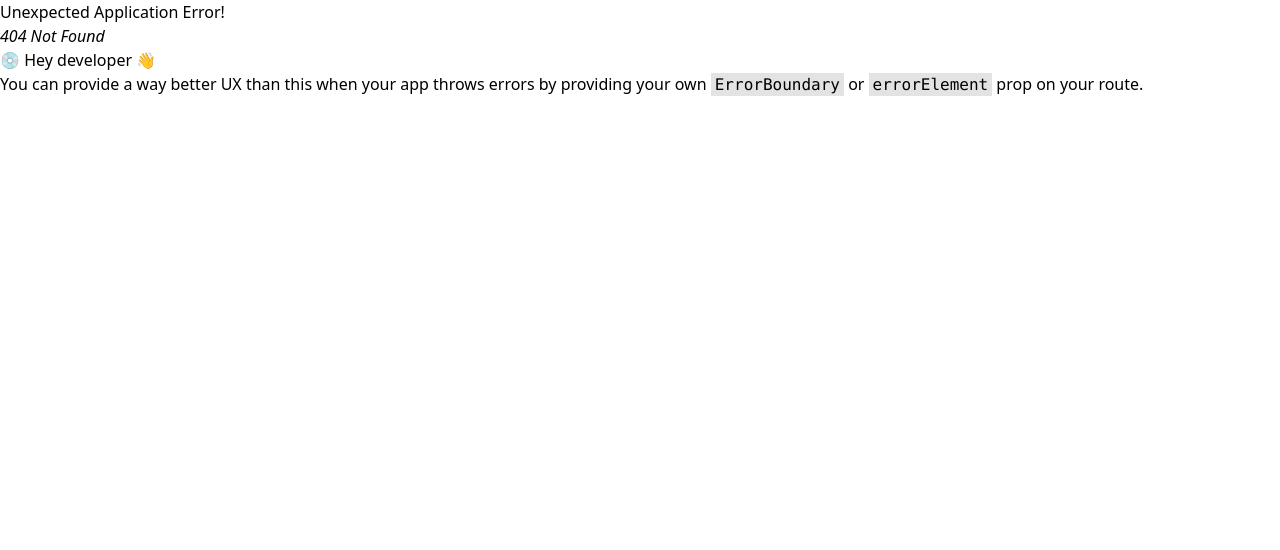
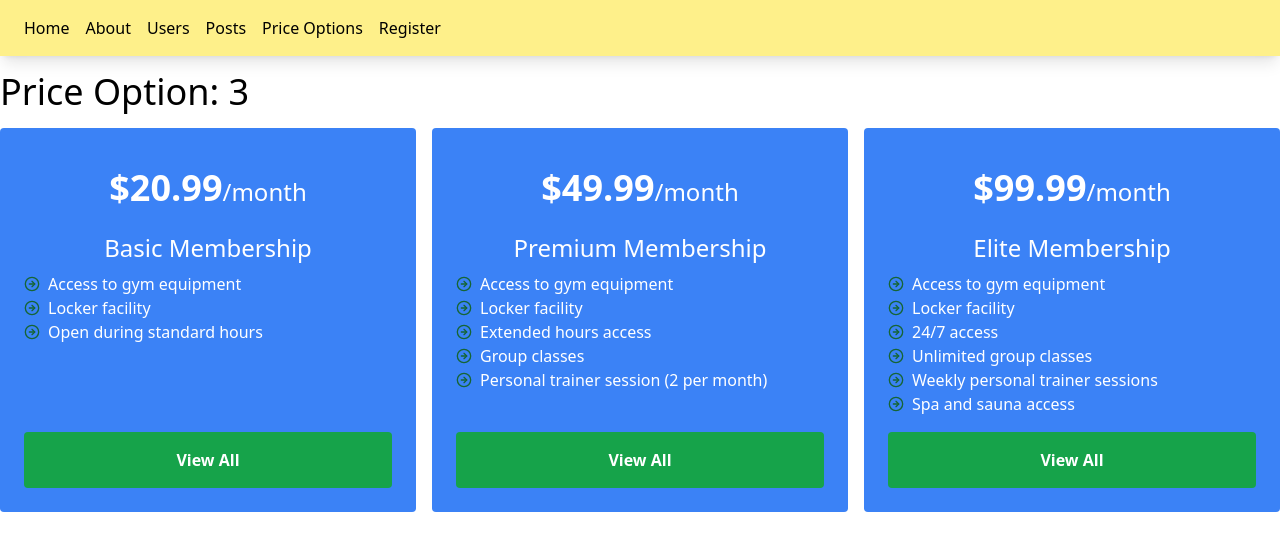
Before and after one commit to arifin1987/users-management, a React (Vite) app: page /priceOptions in a window 1280 px wide. Before the commit this address had no page. Shown: the top 550 px of the page. Built offline with nearby package versions, Linux system fonts and the light colour scheme.

Commit message:
price option card added

```diff
--- a/src/Routes/Routes.jsx
+++ b/src/Routes/Routes.jsx
@@ -7,6 +7,7 @@
 import Posts from "../pages/Posts/Posts";
 import PostDetails from "../pages/Posts/PostDetails";
 import RegistrationForm from "../pages/RegistrationForm/RegistrationForm";
+import PriceOptions from "../pages/PriceOptions/PriceOptions";
 
 export const router = createBrowserRouter([
   {
@@ -48,6 +49,10 @@
         path: "/register",
         element: <RegistrationForm />,
       },
+      {
+        path: "/priceOptions",
+        element: <PriceOptions />,
+      },
     ],
   },
 ]);
--- a/src/components/Navbar/Navbar.jsx
+++ b/src/components/Navbar/Navbar.jsx
@@ -10,7 +10,8 @@
     { id: 2, path: "/about", name: "About" },
     { id: 3, path: "/users", name: "Users" },
     { id: 4, path: "/posts", name: "Posts" },
-    { id: 5, path: "/register", name: "Register" },
+    { id: 5, path: "/priceOptions", name: "Price Options" },
+    { id: 6, path: "/register", name: "Register" },
   ];
   return (
     <nav>
--- /dev/null
+++ b/src/pages/PriceOptions/PriceOption.jsx
@@ -0,0 +1,28 @@
+import { FiArrowRightCircle } from "react-icons/fi";
+
+const PriceOption = ({ option }) => {
+  const { price, name, features } = option;
+  return (
+    <div className="flex flex-col bg-blue-500 rounded p-6 text-white">
+      <h2 className="text-center py-4">
+        <span className="text-4xl font-bold">${price}</span>
+        <span className="text-2xl">/month</span>
+      </h2>
+      <p className="text-center text-white text-2xl my-2">{name}</p>
+      <div className="flex-grow">
+        {features.map((feature, idx) => (
+          <p key={idx} className="flex items-center gap-2">
+            <FiArrowRightCircle className="text-green-800" />
+            {feature}
+          </p>
+        ))}
+      </div>
+
+      <button className="bg-green-600 p-4 mt-4 w-full font-bold rounded hover:bg-red-500">
+        View All
+      </button>
+    </div>
+  );
+};
+
+export default PriceOption;
--- /dev/null
+++ b/src/pages/PriceOptions/PriceOptions.jsx
@@ -0,0 +1,54 @@
+import PriceOption from "./PriceOption";
+
+const PriceOptions = () => {
+  const priceOptions = [
+    {
+      id: 1,
+      name: "Basic Membership",
+      features: [
+        "Access to gym equipment",
+        "Locker facility",
+        "Open during standard hours",
+      ],
+      price: 20.99,
+    },
+    {
+      id: 2,
+      name: "Premium Membership",
+      features: [
+        "Access to gym equipment",
+        "Locker facility",
+        "Extended hours access",
+        "Group classes",
+        "Personal trainer session (2 per month)",
+      ],
+      price: 49.99,
+    },
+    {
+      id: 3,
+      name: "Elite Membership",
+      features: [
+        "Access to gym equipment",
+        "Locker facility",
+        "24/7 access",
+        "Unlimited group classes",
+        "Weekly personal trainer sessions",
+        "Spa and sauna access",
+      ],
+      price: 99.99,
+    },
+  ];
+
+  return (
+    <div>
+      <h1 className="text-4xl my-4">Price Option: {priceOptions.length}</h1>
+      <div className="grid grid-cols-3 gap-4">
+        {priceOptions.map((option) => (
+          <PriceOption key={option.id} option={option} />
+        ))}
+      </div>
+    </div>
+  );
+};
+
+export default PriceOptions;
--- a/src/pages/RegistrationForm/RegistrationForm.jsx
+++ b/src/pages/RegistrationForm/RegistrationForm.jsx
@@ -10,14 +10,36 @@
   };
   return (
     <div>
-      <form onSubmit={handleSubmit}>
-        <input type="text" name="name" id="" />
+      <form
+        onSubmit={handleSubmit}
+        className="border-2 border-blue-400 p-4 mx-auto text-center my-8 w-1/2 bg-blue-200"
+      >
+        <input
+          className="border-2 p-2 border-blue-500 my-2 w-1/2"
+          type="text"
+          name="name"
+          id=""
+        />
         <br />
-        <input type="email" name="email" id="" />
+        <input
+          className="border-2 p-2 border-blue-500 my-2 w-1/2"
+          type="email"
+          name="email"
+          id=""
+        />
         <br />
-        <input type="password" name="password" id="" />
+        <input
+          className="border-2 p-2 border-blue-500 my-2 w-1/2"
+          type="password"
+          name="password"
+          id=""
+        />
         <br />
-        <input type="submit" value="Submit" />
+        <input
+          className="border-2 p-2 border-blue-500 bg-blue-400 text-white fornt-bold w-1/2"
+          type="submit"
+          value="Submit"
+        />
       </form>
     </div>
   );
```
